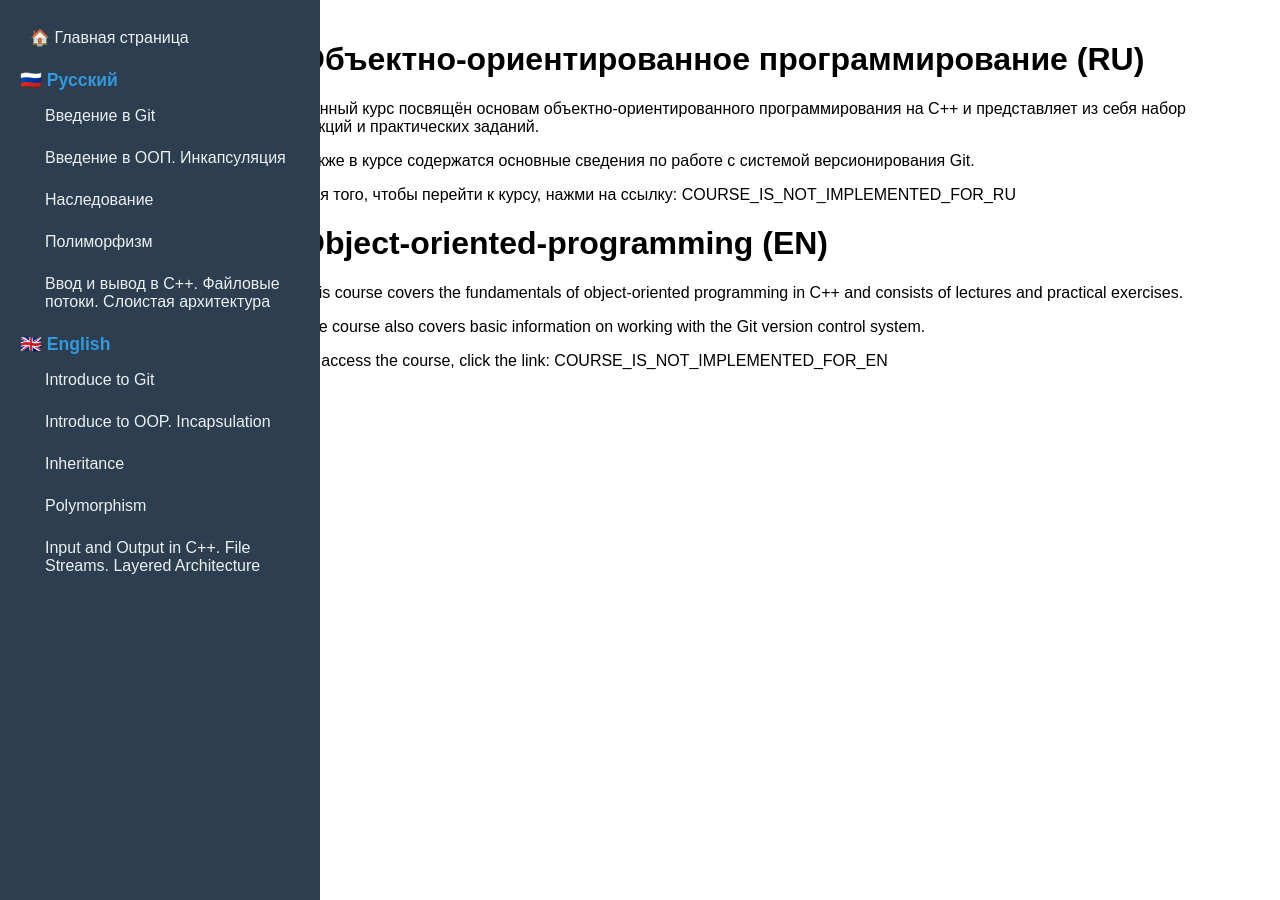
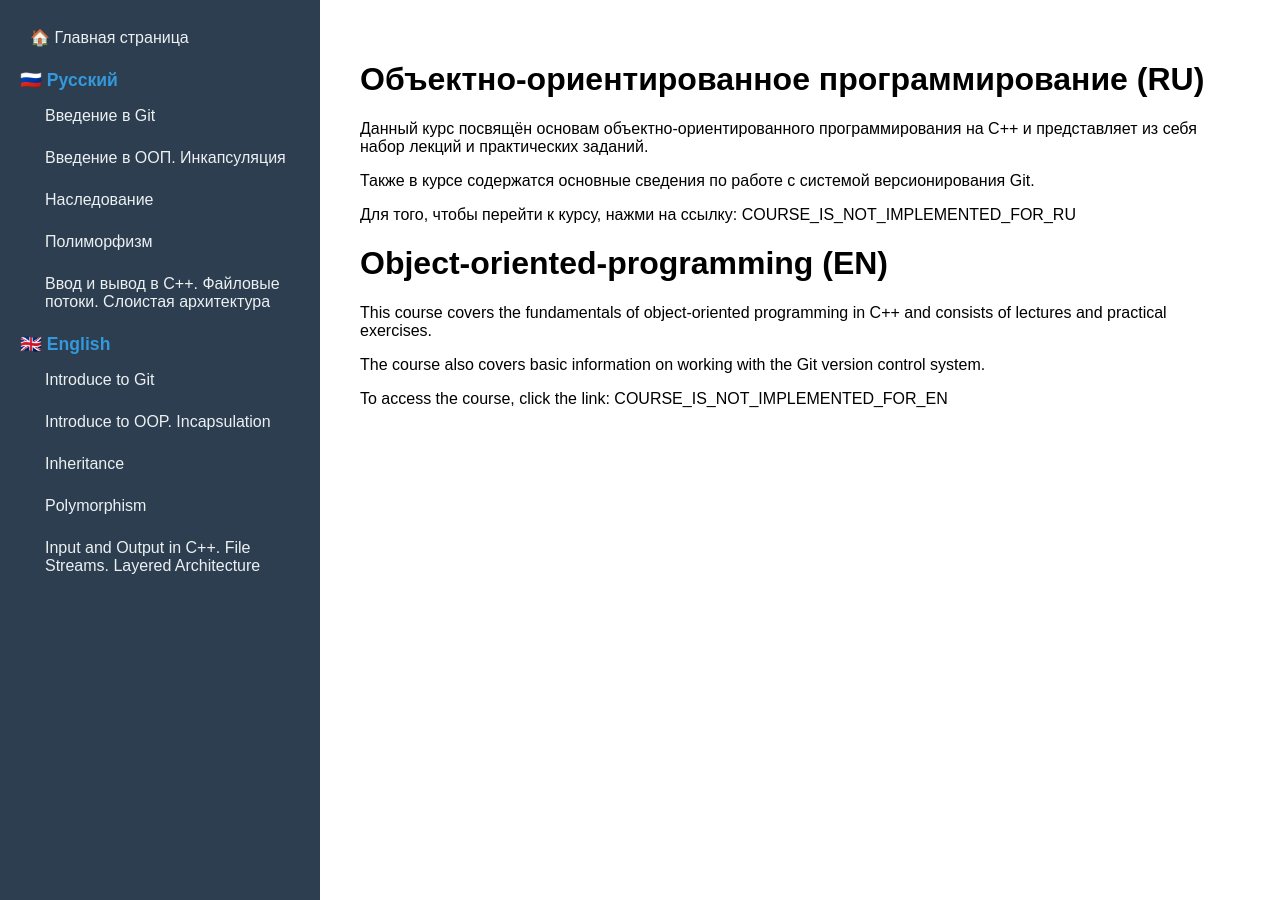
Before and after one commit to maryshev3/object-oriented-programming, a Jekyll site: the page built from README.md, in a window 1280 px wide. Built offline with Jekyll 4.4.1, drawn with Linux system fonts in a browser that asks for light colours; our own code applies the rules of GitHub Pages for plain Markdown files.

Commit message:
added margin, padding

```diff
--- a/assets/css/style.css
+++ b/assets/css/style.css
@@ -17,8 +17,8 @@ body {
 }
 
 .content {
-    margin-left: 280px;
-    padding: 20px;
+    margin-left: 320px;
+    padding: 40px;
     max-width: 900px;
 }
 
```
